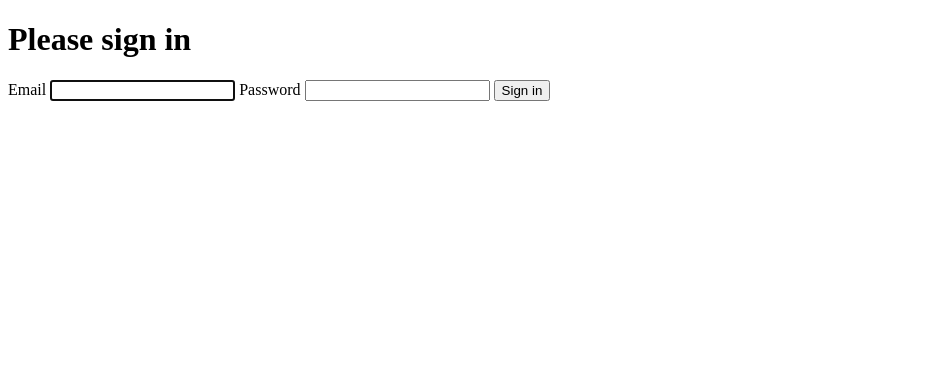
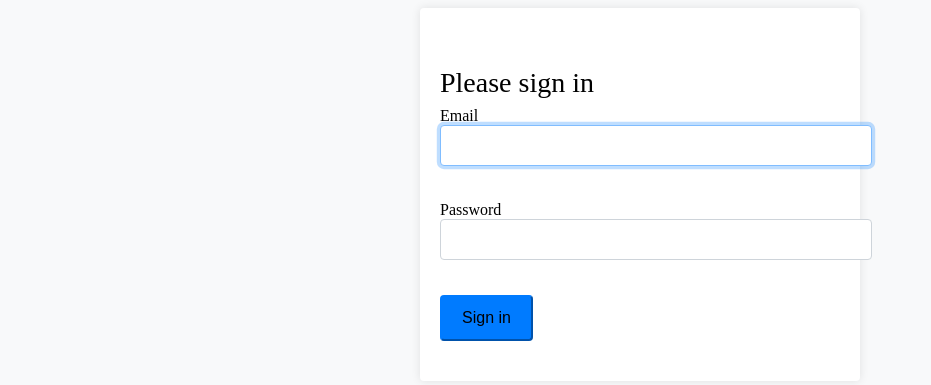
Before and after one commit to nbsidiki/SEMINAIREBACK, a Symfony app: template templates/security/login.html.twig in a window 1280 px wide. Shown: the top 385 px of the page, without its empty margins (0-931 px from the left). Run offline with Twig, Linux system fonts and the light colour scheme; the template is opened without the code that fills it, so the values that code supplies are empty; some libraries are stand-ins or nearby versions.

Commit message:
register page and login page

```diff
--- a/templates/security/login.html.twig
+++ b/templates/security/login.html.twig
@@ -2,23 +2,144 @@
 
 {% block title %}Log in!{% endblock %}
 
+{% block stylesheets %}
+    {{ parent() }}
+    <style>
+        /* Add custom styles here */
+        body {
+            background-color: #f8f9fa;
+        }
+
+        .container {
+            max-width: 400px;
+            margin: 0 auto;
+            padding: 40px 20px;
+            background-color: #ffffff;
+            border-radius: 4px;
+            box-shadow: 0 0 10px rgba(0, 0, 0, 0.1);
+        }
+
+        .form-control {
+            margin-bottom: 15px;
+            border: 1px solid #ced4da;
+            border-radius: 4px;
+            padding: 12px 15px;
+            transition: border-color 0.15s ease-in-out, box-shadow 0.15s ease-in-out;
+        }
+
+        .form-control:focus {
+            border-color: #80bdff;
+            outline: 0;
+            box-shadow: 0 0 0 0.2rem rgba(0, 123, 255, 0.25);
+        }
+
+        .btn-primary {
+            background-color: #007bff;
+            border-color: #007bff;
+            padding: 12px 20px;
+            font-size: 16px;
+            border-radius: 4px;
+        }
+
+        .btn-primary:hover {
+            background-color: #0069d9;
+            border-color: #0062cc;
+        }
+
+        .btn-primary:focus,
+        .btn-primary.focus {
+            box-shadow: 0 0 0 0.2rem rgba(38, 143, 255, 0.5);
+        }
+
+        .btn-primary.disabled,
+        .btn-primary:disabled {
+            background-color: #007bff;
+            border-color: #007bff;
+        }
+
+        .alert {
+            margin-bottom: 20px;
+            padding: 15px;
+            border: 1px solid transparent;
+            border-radius: 4px;
+        }
+
+        .alert-danger {
+            color: #721c24;
+            background-color: #f8d7da;
+            border-color: #f5c6cb;
+        }
+
+        .mb-3 {
+            margin-bottom: 1rem;
+        }
+
+        .h3 {
+            font-size: 1.75rem;
+            margin-bottom: .5rem;
+        }
+
+        .font-weight-normal {
+            font-weight: 400;
+        }
+
+        /* Additional Styles */
+
+        label {
+            font-weight: 500;
+            margin-bottom: 5px;
+        }
+
+        .form-group {
+            margin-bottom: 20px;
+        }
+
+        .form-group:last-child {
+            margin-bottom: 0;
+        }
+
+        .form-group input[type="email"],
+        .form-group input[type="password"] {
+            width: 100%;
+        }
+
+        .form-group input[type="checkbox"] {
+            margin-right: 5px;
+        }
+
+        .form-group a {
+            text-decoration: none;
+        }
+
+        .form-group a:hover {
+            text-decoration: underline;
+        }
+    </style>
+{% endblock %}
+
 {% block body %}
+<div class="container">
     <form method="post">
         {% if error %}
             <div class="alert alert-danger">{{ error.messageKey|trans(error.messageData, 'security') }}</div>
         {% endif %}
 
         {% if app.user %}
+
                 <div class="mb-3">
                     You are logged in as {{ app.user.userIdentifier }}, <a href="{{ path('app_logout') }}">Logout</a>
                 </div>
             {% endif %}
 
             <h1 class="h3 mb-3 font-weight-normal">Please sign in</h1>
+            <div class="form-group">
                 <label for="inputEmail">Email</label>
                 <input type="email" value="{{ last_username }}" name="email" id="inputEmail" class="form-control" autocomplete="email" required autofocus>
+            </div>
+            <div class="form-group">
                 <label for="inputPassword">Password</label>
                 <input type="password" name="password" id="inputPassword" class="form-control" autocomplete="current-password" required>
+            </div>
 
             <input type="hidden" name="_csrf_token"
                    value="{{ csrf_token('authenticate') }}"
@@ -28,7 +149,7 @@
                 Uncomment this section and add a remember_me option below your firewall to activate remember me functionality.
                 See https://symfony.com/doc/current/security/remember_me.html
 
-        <div class="checkbox mb-3">
+                <div class="form-group">
                     <label>
                         <input type="checkbox" name="_remember_me"> Remember me
                     </label>
@@ -39,4 +160,5 @@
                 Sign in
             </button>
         </form>
+    </div>
 {% endblock %}
```
Also changed, not shown: templates/registration/register.html.twig (+78 -9 lines). Lines whose indentation alone changed are shown as unchanged.
